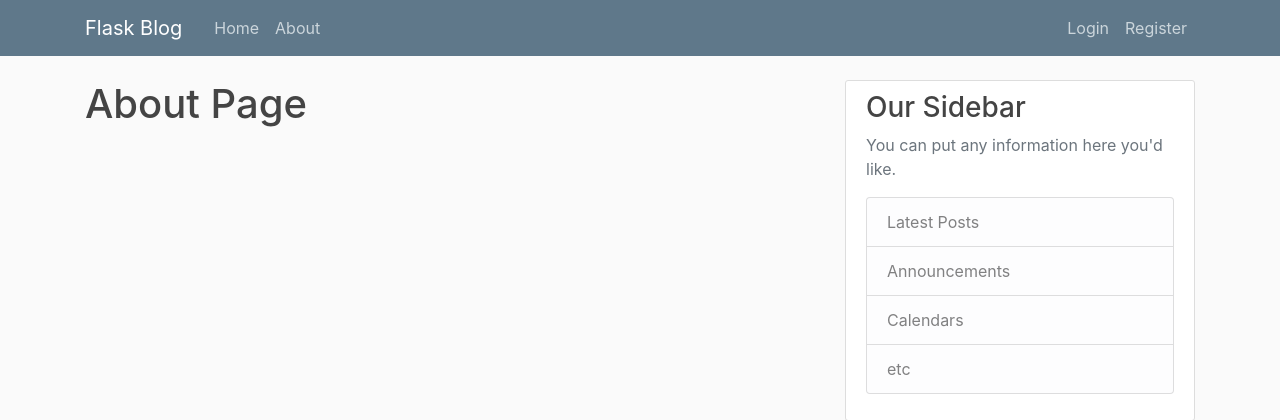
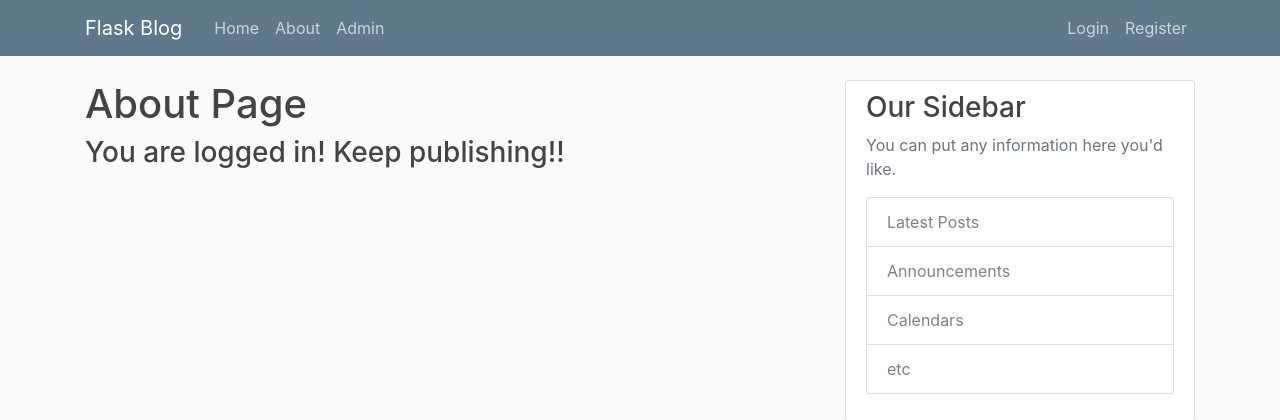
Before and after one commit to shrinidhi99/Flask-Blog, a Flask app: page /about in a window 1280 px wide. Shown: the top 420 px of the page. Run offline with Flask 2, Linux system fonts and the light colour scheme; some libraries are stand-ins or nearby versions.

Commit message:
added admin page

```diff
--- a/flaskblog/main/routes.py
+++ b/flaskblog/main/routes.py
@@ -73,3 +73,7 @@ def home():
 @main.route("/about")
 def about():
     return render_template('about.html', title='About')
+
+@main.route("/admin")
+def admin():
+    return render_template('admin.html', title='Admin')
--- a/flaskblog/templates/about.html
+++ b/flaskblog/templates/about.html
@@ -1,4 +1,5 @@
 {% extends "layout.html" %}
 {% block content %}
     <h1>About Page</h1>
+    <h3>You are logged in! Keep publishing!!</h3>
 {% endblock content %}
--- /dev/null
+++ b/flaskblog/templates/admin.html
@@ -0,0 +1,5 @@
+{% extends "layout.html" %}
+{% block content %}
+    <h1>Admin Page</h1>
+    <h3>You are an admin.</h3>
+{% endblock content %}
--- a/flaskblog/templates/layout.html
+++ b/flaskblog/templates/layout.html
@@ -28,6 +28,7 @@
             <div class="navbar-nav mr-auto">
               <a class="nav-item nav-link" href="{{ url_for('main.home') }}">Home</a>
               <a class="nav-item nav-link" href="{{ url_for('main.about') }}">About</a>
+              <a class="nav-item nav-link" href="{{ url_for('main.admin') }}">Admin</a>
             </div>
             <!-- Navbar Right Side -->
             <div class="navbar-nav">
```
